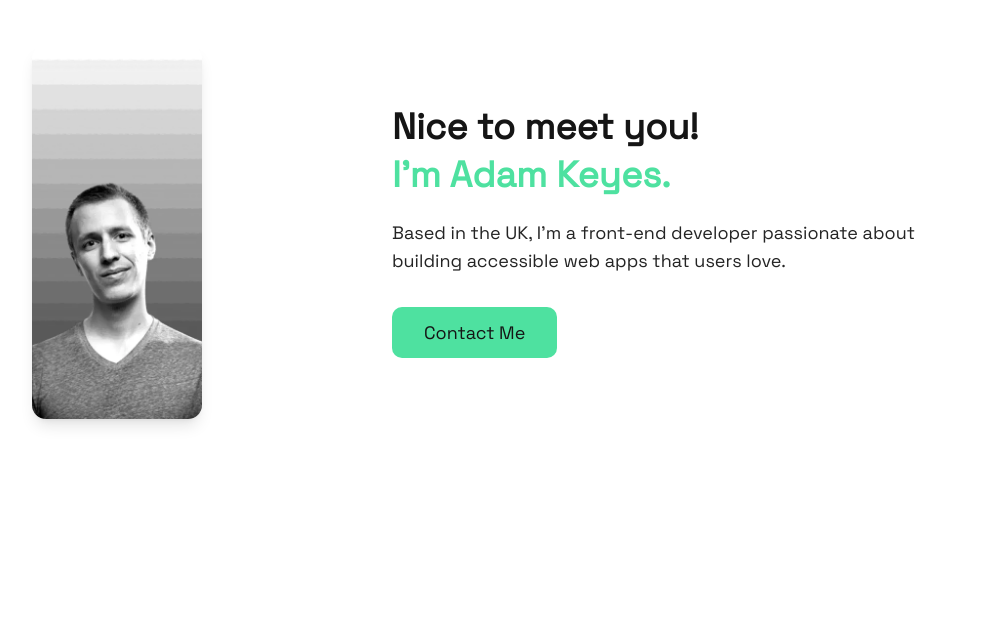
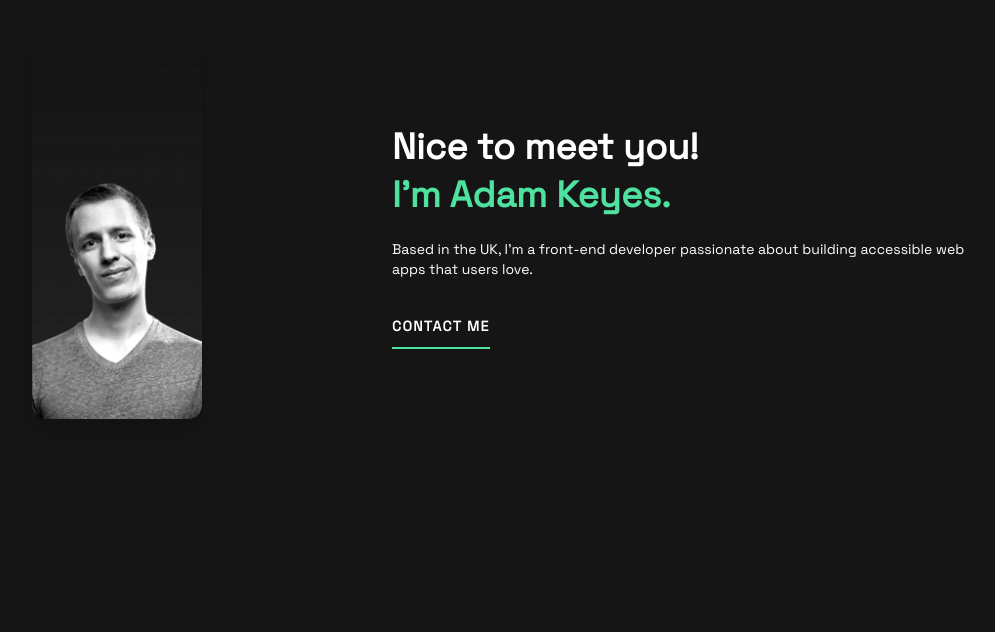
Before and after one commit to Skyz03/Vite-Developer-Portfolio, a React (Vite) app: page / in a window 1280 px wide. Shown: the part 168-800 px from the top of the page, without its empty margins (140-1135 px from the left). Built offline with nearby package versions, Linux system fonts and the light colour scheme.

Commit message:
fix: hero section update with patterns & UI update

```diff
--- a/src/App.jsx
+++ b/src/App.jsx
@@ -4,11 +4,11 @@ import Projects from "./components/Projects";
 
 function App() {
   return (
-    <>
+    <div className="bg-background">
       <Hero />
       <Skills />
       <Projects />
-    </>
+    </div>
   );
 }
 
--- a/src/components/Hero.jsx
+++ b/src/components/Hero.jsx
@@ -1,8 +1,21 @@
 export default function Hero() {
   return (
-    <section className="min-h-screen flex flex-col md:flex-row items-center justify-center bg-background text-foreground px-6 md:px-16 gap-10">
-      {/* Image Section */}
-      <div className="w-60 md:w-80">
+    <section className="relative min-h-screen flex flex-col md:flex-row items-center justify-center bg-background text-foreground px-6 md:px-16 gap-10 overflow-hidden">
+      {/* Background Patterns */}
+      <img
+        src="/images/pattern-rings.svg"
+        alt=""
+        className="absolute -left-1/2 top-1/5 w-96 md:w-60 pointer-events-none"
+      />
+
+      <img
+        src="/images/pattern-circle.svg"
+        alt=""
+        className="absolute -right-1/5 top-1/2 -translate-y-1/2 w-32 md:w-48  pointer-events-none"
+      />
+
+      {/* Profile Image */}
+      <div className="w-60 md:w-80 z-10">
         <img
           src="/images/image-profile-mobile.webp"
           alt="Portrait of Adam Keyes"
@@ -12,7 +25,8 @@ export default function Hero() {
         />
       </div>
 
-      <div className="text-center md:text-left max-w-xl">
+      {/* Text Section */}
+      <div className="text-center md:text-left max-w-xl z-10">
         <h1 className="text-4xl font-heading font-bold mb-2">
           Nice to meet you!
         </h1>
@@ -20,15 +34,12 @@ export default function Hero() {
           I'm Adam Keyes.
         </h2>
 
-        <p className="text-lg text-muted-foreground mb-8">
+        <p className="text-sm mb-8">
           Based in the UK, I’m a front-end developer passionate about building
           accessible web apps that users love.
         </p>
 
-        <a
-          href="#contact"
-          className="inline-block bg-primary text-primary-foreground px-8 py-3 rounded-lg hover:opacity-90 transition"
-        >
+        <a href="#contact" className="contact-button">
           Contact Me
         </a>
       </div>
--- a/src/components/Projects.jsx
+++ b/src/components/Projects.jsx
@@ -1,5 +1,5 @@
-import React from "react"
-import data from "../data/data.json"
+import React from "react";
+import data from "../data/data.json";
 
 function Projects() {
   return (
@@ -7,7 +7,7 @@ function Projects() {
       {/* Header */}
       <div className="flex items-center justify-between mb-8">
         <h2 className="text-4xl font-extrabold">Projects</h2>
-        <a href="#" className="text-sm tracking-widest border-b-2 border-accent pb-1">
+        <a href="#" className="contact-button">
           CONTACT ME
         </a>
       </div>
@@ -17,14 +17,11 @@ function Projects() {
         {data.map((p, i) => (
           <div key={i}>
             {/* Image + Hover Overlay */}
-            <article
-              className="group relative bg-gray-900 rounded overflow-hidden shadow-lg transition-transform hover:-translate-y-2 cursor-pointer"
-            >
+            <article className="group relative bg-gray-900 rounded overflow-hidden shadow-lg transition-transform hover:-translate-y-2 cursor-pointer">
               <div
                 className="h-56 bg-cover bg-center rounded"
                 style={{ backgroundImage: `url(${p.image})` }}
               ></div>
-
 
               {/* Hover Buttons */}
               <div className="absolute inset-0 flex items-center justify-center opacity-0 group-hover:opacity-100 transition-all duration-300 bg-black/60">
@@ -41,12 +38,14 @@ function Projects() {
 
             {/* Text Outside Card */}
             <h3 className="mt-4 font-semibold">{p.title}</h3>
-            <div className="text-xs text-gray-400 mt-1">{p.tags.join("  ·  ")}</div>
+            <div className="text-xs text-gray-400 mt-1">
+              {p.tags.join("  ·  ")}
+            </div>
           </div>
         ))}
       </div>
     </section>
-  )
+  );
 }
 
-export default Projects
+export default Projects;
--- a/src/index.css
+++ b/src/index.css
@@ -34,9 +34,9 @@ h3 {
   --color-white: #FFFFFF;
 
   /* Light mode mappings */
-  --color-background: var(--color-white);
-  --color-foreground: var(--color-black);
-  --color-card: var(--color-white);
+  --color-background: var(--color-black);
+  --color-foreground: var(--color-white);
+  --color-card: var(--color-black);
   --color-card-foreground: var(--color-black);
   --color-popover: var(--color-white);
   --color-popover-foreground: var(--color-black);
@@ -114,4 +114,8 @@ h3 {
   body {
     @apply bg-background text-foreground;
   }
+
+  .contact-button {
+    @apply text-sm tracking-widest border-b-2 border-accent pb-3 uppercase font-bold
+  }
 }
```
